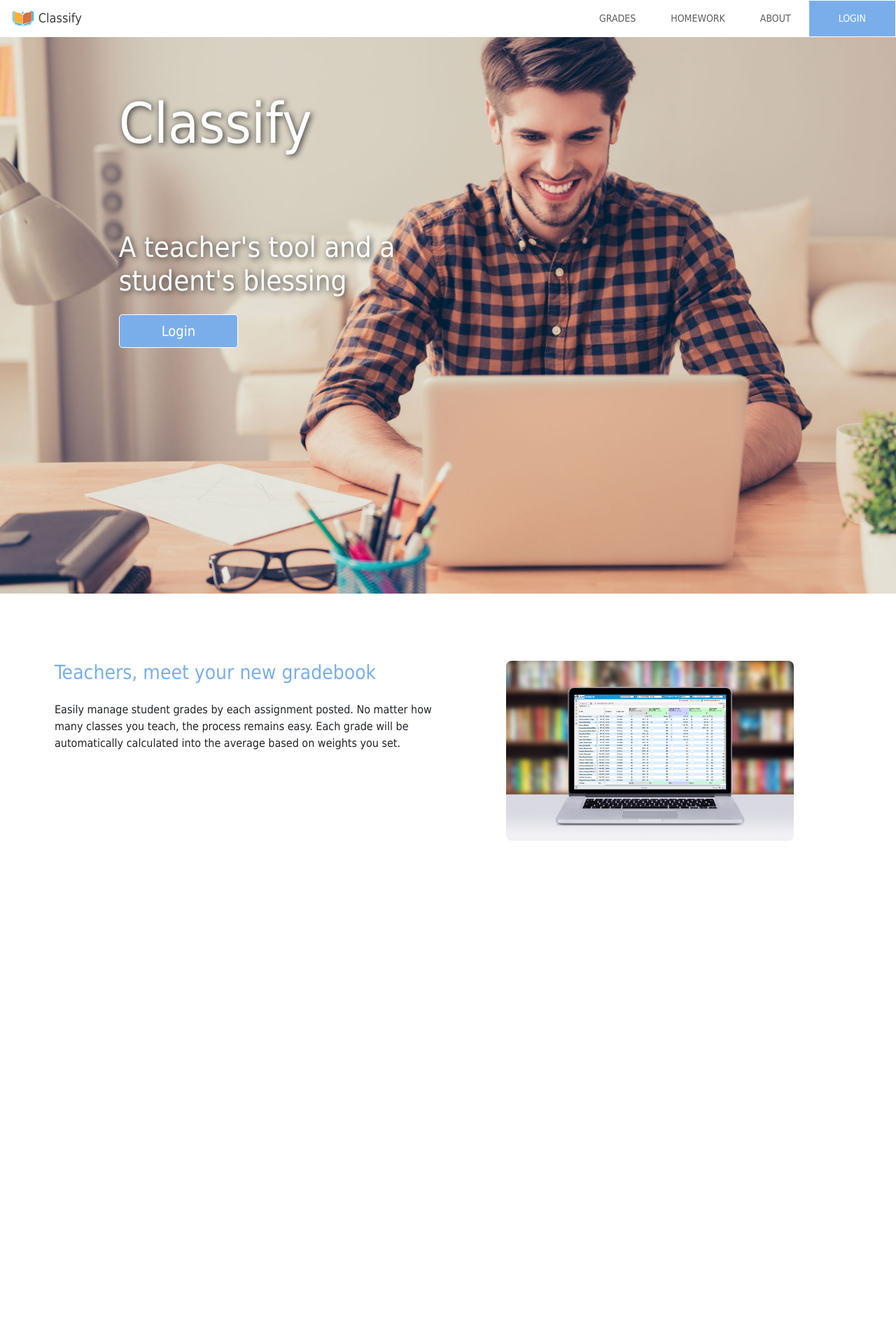
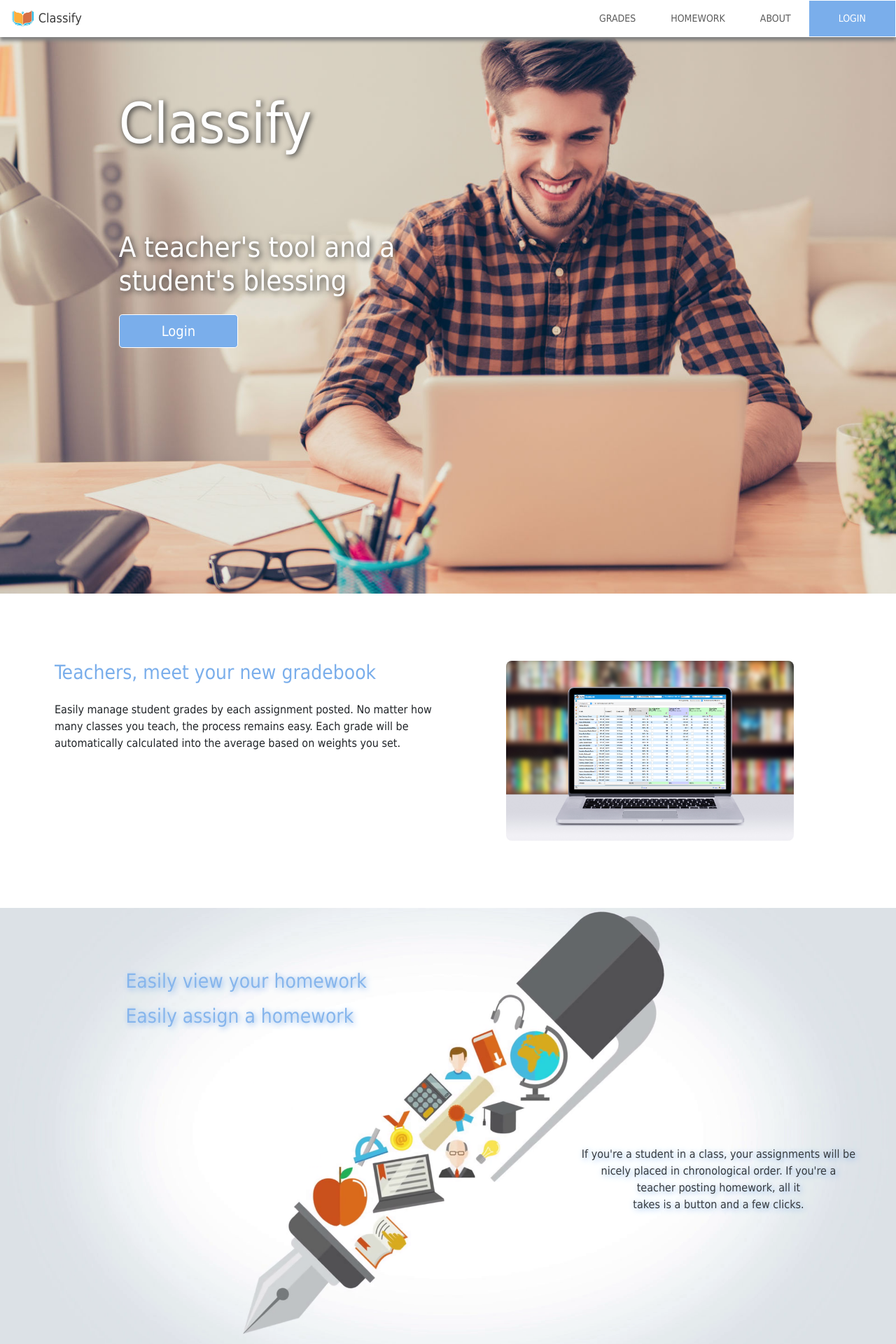
Before and after one commit to angelatom/illegalSkillsException, a Flask app: page / in a window 1280 px wide. Shown: the top 1920 px of the page at 70% size. Run offline with Flask 2, Linux system fonts and the light colour scheme; parts of the project's set-up code (start-up, migrations or seed data) failed here and were passed over; some libraries are stand-ins or nearby versions.

Commit message:
box shadow

```diff
--- a/static/main.css
+++ b/static/main.css
@@ -42,6 +42,7 @@
 
 #containerNav {
     padding-right: 0px;
+    box-shadow: 0px 5px 5px grey;
 }
 
 #create {
```
